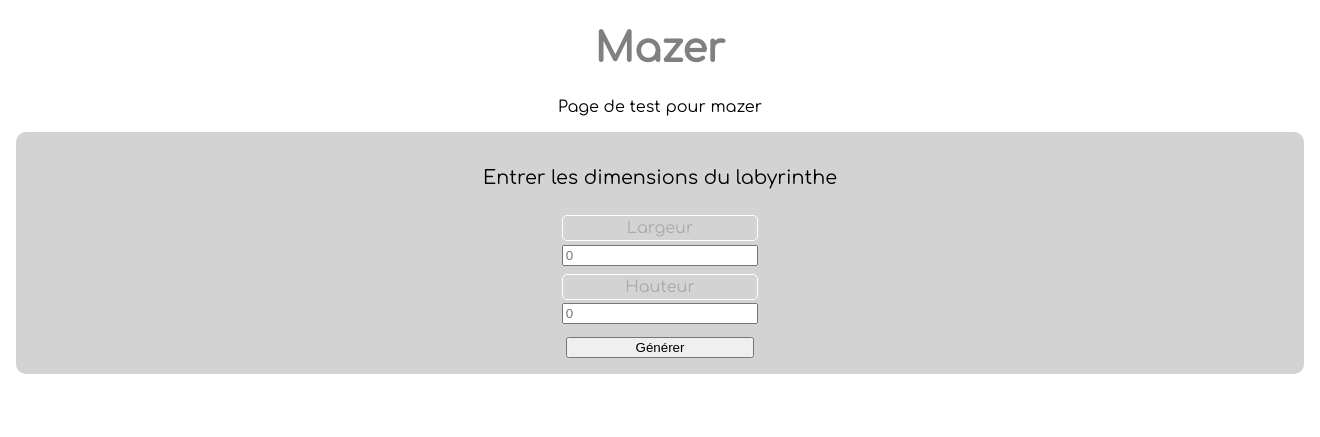
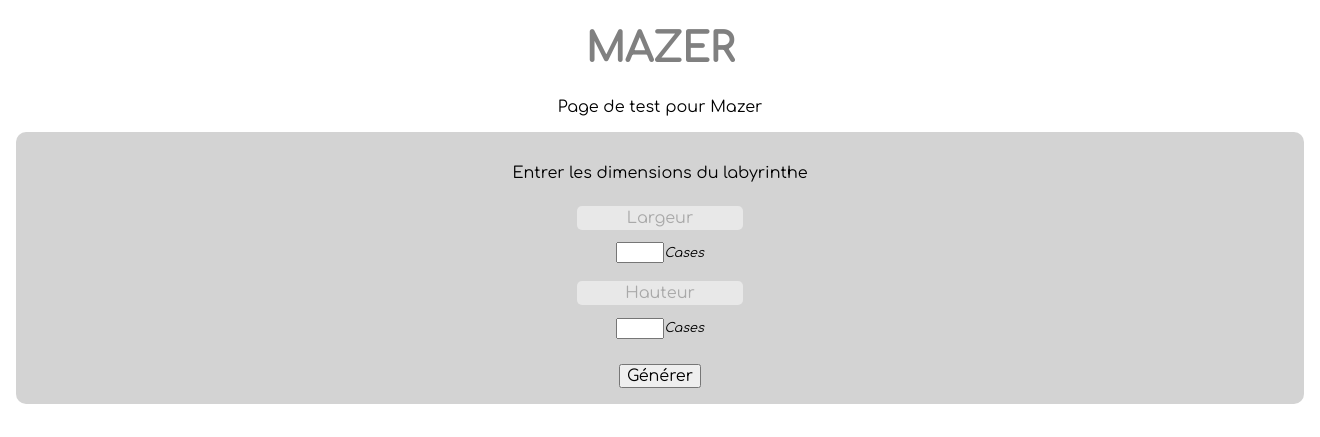
Before and after one commit to gaillard-germain/Mazer, a Python web app: template templates/index.html in a window 1320 px wide; the page is wider, and only the part inside the window is pictured. Shown: the top 437 px of that part. Run offline with Jinja, Linux system fonts and the light colour scheme; the template is opened without the code that fills it, so the values that code supplies are empty.

Commit message:
Added <svg> tag to render the labyrinth Changed few things in stylesheet. Fixed width an height in maze.setsquare(). Added square_x an square_y attributs to Maze().

```diff
--- a/maze.py
+++ b/maze.py
@@ -12,12 +12,16 @@ class Maze:
     def __init__(self, width, height, maze):
         self.width = width
         self.height = height
+        self.square_x = width
+        self.square_y = height
+        self.square_size = 1
         self.maze = maze
-        self.square_size = 1
 
     def set_square(self, size):
         """Change the size of the squares, so the coords in the dict"""
         new_maze = {}
+        self.width = self.square_x * size
+        self.height = self.square_y * size
         for coord, char in self.maze.items():
             x, y = coord
             x = int(x / self.square_size) * size
--- a/static/css/style.css
+++ b/static/css/style.css
@@ -11,14 +11,10 @@ h1 {
   font-size: 2.5em;
 }
 
-#instruction {
-  font-size: 1.2em;
-}
-
 form {
-  display: flex;
   margin: 1em;
   padding: 1em;
+  display: flex;
   flex-direction: column;
   align-items: center;
   justify-content: center;
@@ -30,40 +26,40 @@ label {
   margin: 0.5em 0 0.2em 0;
   padding: 0.2em;
   color: darkgrey;
-  width: 15%;
-  border: solid 1px white;
+  width: 10em;
   border-radius: 5px;
+  background-color: #e8e8e8;
 }
 
-input {
-  width: 15%;
+.entry {
+  display: flex;
+  flex-direction: row;
+  align-items: center;
+}
+
+.entry input {
+  width: 3em;
+}
+
+.entry p {
+  font-style: oblique;
+  font-size: 0.8em;
 }
 
 #button {
   margin-top: 1em;
+  font-family: 'Comfortaa', cursive;
+  font-size: 1em;
 }
 
 #maze {
-  display: flex;
-  flex-direction: column;
-  align-items: center;
-  justify-content: center;
   margin: 1em;
 }
 
-.line {
-  display: flex;
-  flex-direction: row;
-}
-
 .wall {
-  width: 1em;
-  height: 1em;
-  background-color: black;
+  fill: black;
 }
 
 .corridor {
-  width: 1em;
-  height: 1em;
-  background-color: white;
+  fill: white;
 }
--- a/templates/index.html
+++ b/templates/index.html
@@ -1,35 +1,39 @@
 <!DOCTYPE html>
 <html>
   <head>
-    {% block head %}
     <meta charset="utf-8" />
-    <title>{% block title %}Mazer{% endblock %}</title>
+    <title>MAZER</title>
+    <meta name="description" content="A page to show a randomly generated labyrinth">
+    <meta name="author" content="Germain Gaillard">
+    <meta name="keywords" content="labyrinth, maze, random">
+    <meta name="viewport" content="width=device-width, initial-scale=1.0">
     <link rel="stylesheet" href="{{ url_for('static', filename='css/style.css') }}"/>
-    {% endblock %}
   </head>
   <body>
-    <h1>{{self.title()}}</h1>
-    <p>Page de test pour mazer</p>
+    <h1>MAZER</h1>
+    <p>Page de test pour Mazer</p>
     <form action="" method="get">
-      <p id="instruction">Entrer les dimensions du labyrinthe</p>
+      <p>Entrer les dimensions du labyrinthe</p>
       <label for="width">Largeur</label>
-      <input type="text" name="width" placeholder="0"/>
+      <div class="entry">
+        <input type="text" name="width" placeholder="{{ square_x }}"/>
+        <p>Cases</p>
+      </div>
       <label for="height">Hauteur</label>
-      <input type="text" name="height" placeholder="0"/>
+      <div class="entry">
+        <input type="text" name="height" placeholder="{{ square_y }}"/>
+        <p>Cases</p>
+      </div>
       <input id="button" type="submit" value="Générer" />
     </form>
-    <div id="maze">
-      {% for line in lines %}
-      <div class="line">
-        {% for character in line %}
-          {% if character == 'w' %}
-            <div class="wall"></div>
-          {% else %}
-            <div class="corridor"></div>
-          {% endif %}
-        {% endfor %}
-      </div>
+    <svg id="maze" width="{{ width }}" height="{{ height }}">
+      {% for coord, value in maze.items() %}
+        {% if value == 'w' %}
+            <rect class="wall" x="{{ coord[0] }}" y="{{ coord[1] }}" width="10" height="10"/>
+        {% else %}
+            <rect class="corridor" x="{{ coord[0] }}" y="{{ coord[1] }}" width="10" height="10"/>
+        {% endif %}
       {% endfor %}
-    </div>
+    </svg>
   </body>
 </html>
```
Also changed, not shown: test_flask.py (+6 -8 lines).
